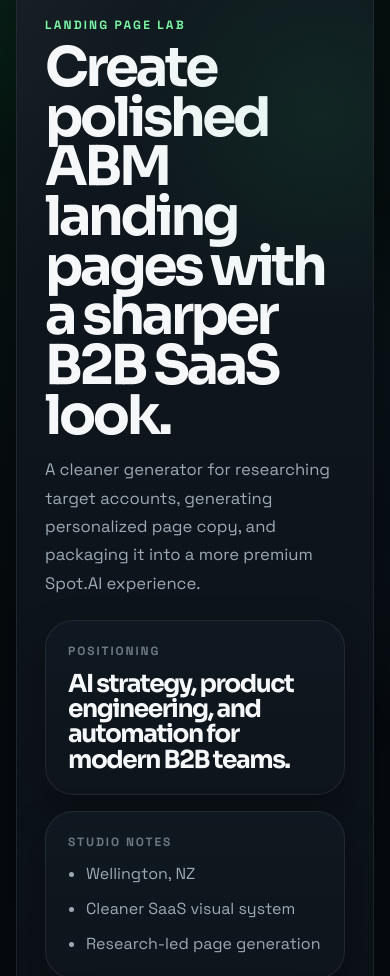
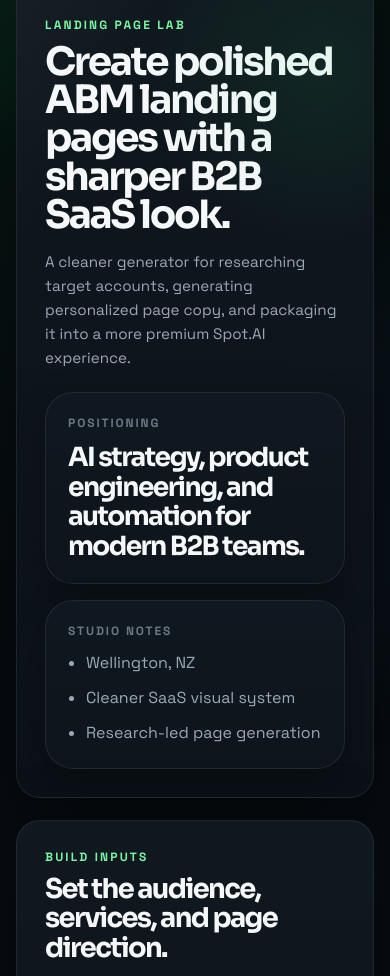
Before and after one commit to vaankit/LandingPageABM, a website: page public/index.html in a window 390 px wide. Shown: the part 124-1100 px from the top of the page. Drawn offline with Linux system fonts and the light colour scheme; no server answers.

Commit message:
Refine app typography scale and mobile alignment

```diff
--- a/public/styles.css
+++ b/public/styles.css
@@ -186,18 +186,18 @@ input {
 }
 
 .hero-kicker h1 {
-  max-width: 9.2ch;
-  font-size: clamp(3.2rem, 7vw, 5.6rem);
-  line-height: 0.91;
-  text-wrap: balance;
+  max-width: 10.5ch;
+  font-size: clamp(2.9rem, 5.8vw, 4.9rem);
+  line-height: 0.95;
+  text-wrap: pretty;
 }
 
 .hero-copy {
-  max-width: 30ch;
+  max-width: 34ch;
   margin: 16px 0 0;
   color: var(--text-soft);
-  font-size: 1.04rem;
-  line-height: 1.7;
+  font-size: 1rem;
+  line-height: 1.65;
 }
 
 .hero-metrics {
@@ -227,9 +227,9 @@ input {
 
 .metric-card strong {
   display: block;
-  max-width: 13ch;
-  font-size: clamp(1.55rem, 2.4vw, 2.5rem);
-  line-height: 1.02;
+  max-width: 14ch;
+  font-size: clamp(1.35rem, 2vw, 2rem);
+  line-height: 1.08;
 }
 
 .metric-list {
@@ -255,14 +255,15 @@ input {
 }
 
 .section-heading h2 {
-  font-size: clamp(2rem, 3vw, 3rem);
-  line-height: 0.95;
+  font-size: clamp(1.7rem, 2.5vw, 2.4rem);
+  line-height: 1.02;
 }
 
 .section-copy {
   margin: 0;
   color: var(--text-soft);
-  line-height: 1.7;
+  font-size: 0.96rem;
+  line-height: 1.6;
 }
 
 .generator-form {
@@ -412,15 +413,16 @@ input {
 .status-card h2,
 .research-card h2,
 .preview-header h2 {
-  font-size: clamp(1.55rem, 2.1vw, 2.1rem);
-  line-height: 1;
+  font-size: clamp(1.3rem, 1.8vw, 1.75rem);
+  line-height: 1.08;
 }
 
 .status-card p,
 .research-card p {
   margin: 10px 0 0;
   color: var(--text-soft);
-  line-height: 1.65;
+  font-size: 0.95rem;
+  line-height: 1.6;
 }
 
 .research-points {
@@ -549,13 +551,35 @@ input {
 
   .hero-kicker h1 {
     max-width: none;
-    font-size: clamp(2.4rem, 14vw, 4rem);
+    font-size: clamp(2.2rem, 10vw, 3.3rem);
+    line-height: 0.98;
   }
 
   .hero-copy,
   .section-copy,
   .metric-card strong {
     max-width: none;
+  }
+
+  .hero-copy {
+    font-size: 0.95rem;
+    line-height: 1.58;
+  }
+
+  .section-heading h2 {
+    font-size: clamp(1.5rem, 7vw, 2rem);
+    line-height: 1.08;
+  }
+
+  .status-card h2,
+  .research-card h2,
+  .preview-header h2 {
+    font-size: clamp(1.18rem, 6vw, 1.5rem);
+  }
+
+  .metric-card strong {
+    font-size: clamp(1.2rem, 6.8vw, 1.65rem);
+    line-height: 1.12;
   }
 
   .actions {
```
